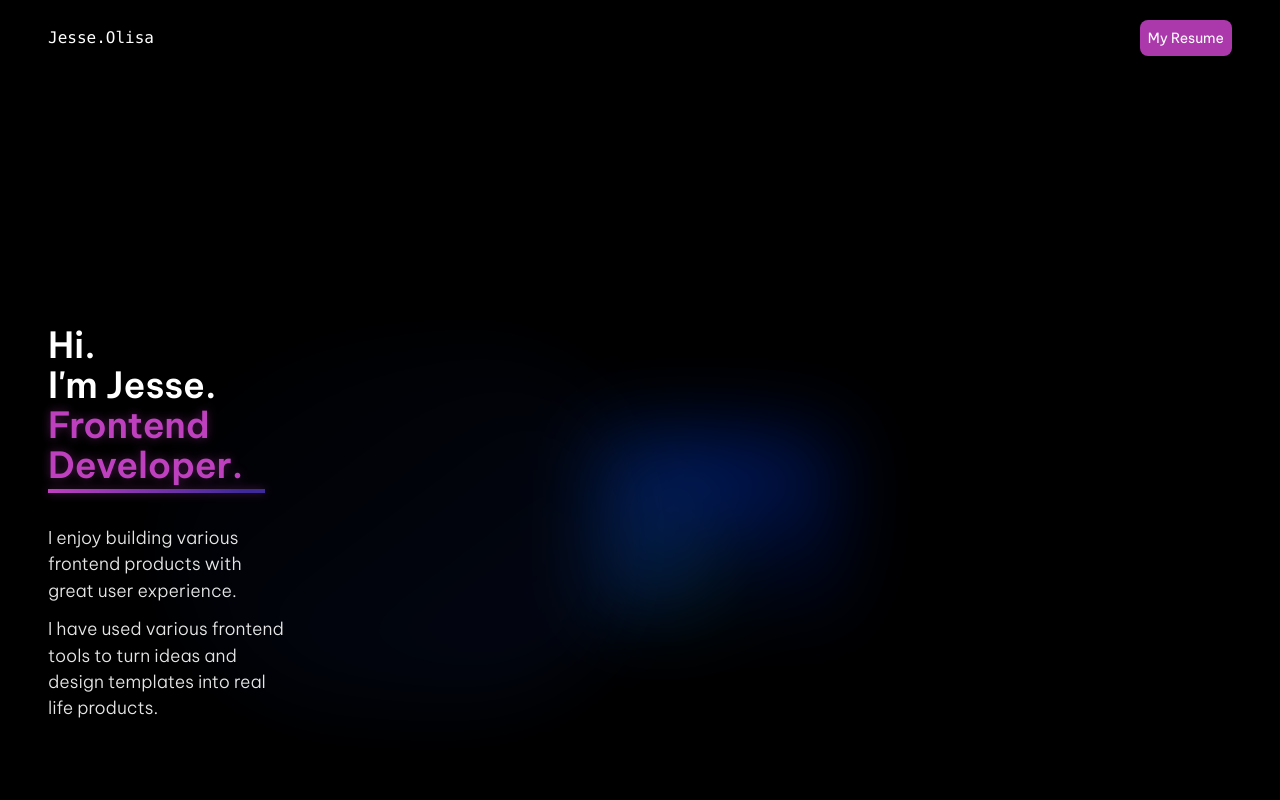
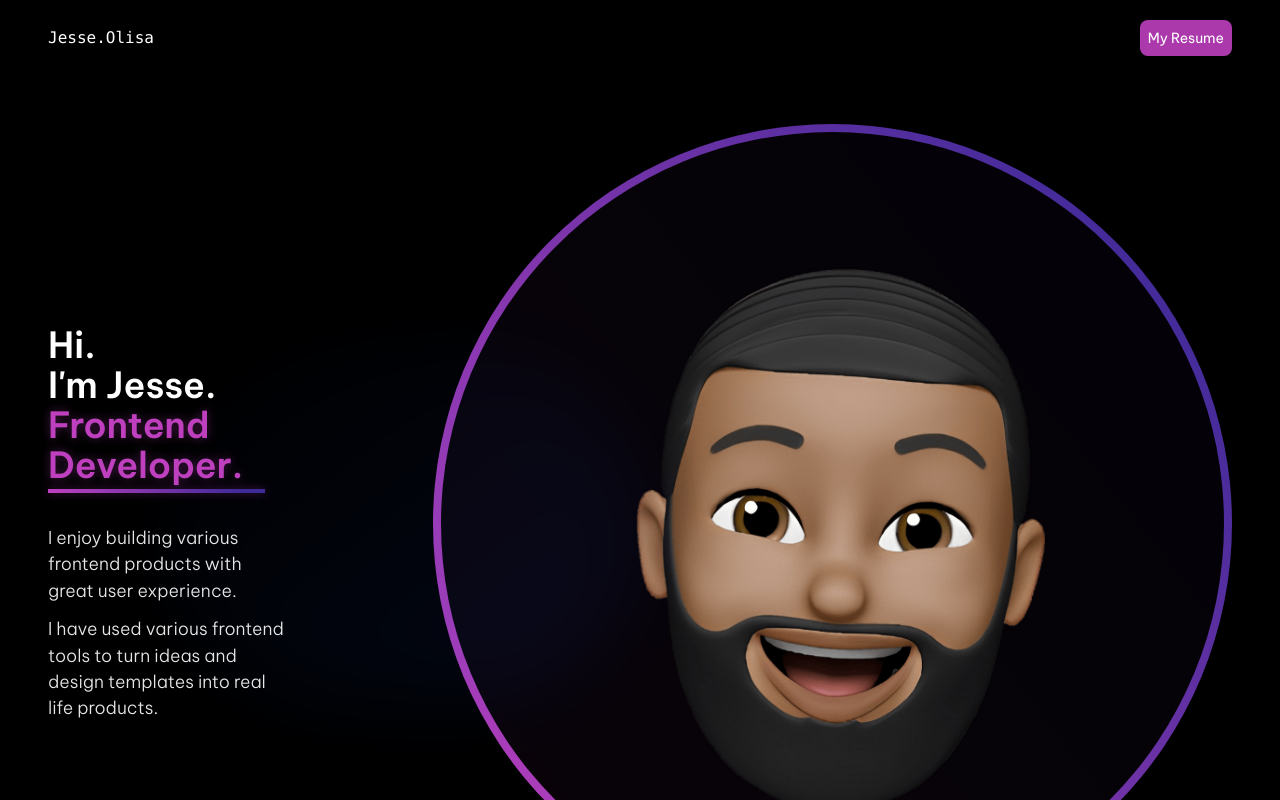
Before and after one commit to JesseOlisa/jesses-portfolio-v2, a Next.js app: page / in a window 1280 px wide. Shown: the top 800 px of the page. Built offline with nearby package versions, Linux system fonts and the light colour scheme.

Commit message:
animation

```diff
--- a/app/components/HeroSection.tsx
+++ b/app/components/HeroSection.tsx
@@ -5,7 +5,7 @@ import HeroImage from '../../public/hero_image.png';
 const HeroSection = () => {
 	const [loading, setloading] = useState(true);
 
-	const showHeroImage = loading ? 'opacity-0' : 'animate-fade-in';
+	// const showHeroImage = loading ? 'opacity-0' : 'animate-fade-in';
 	return (
 		<section className='py-12 flex-start md:flex-center flex-col-reverse gap-y-10 md:gap-y-0 md:flex-row md:py-12 w-full min-h-[85vh] md:gap-x-36 bg-backdrop px-12'>
 			<div>
@@ -26,7 +26,7 @@ const HeroSection = () => {
 				</p>
 			</div>
 			<div className='min-h-[100px]'>
-				<div className={`bg-profile-bg rounded-full p-2 ${showHeroImage}`}>
+				<div className={`bg-profile-bg rounded-full p-2 animate-fade-in`}>
 					<Image
 						src={HeroImage}
 						alt="Jesse's memoji"
```
